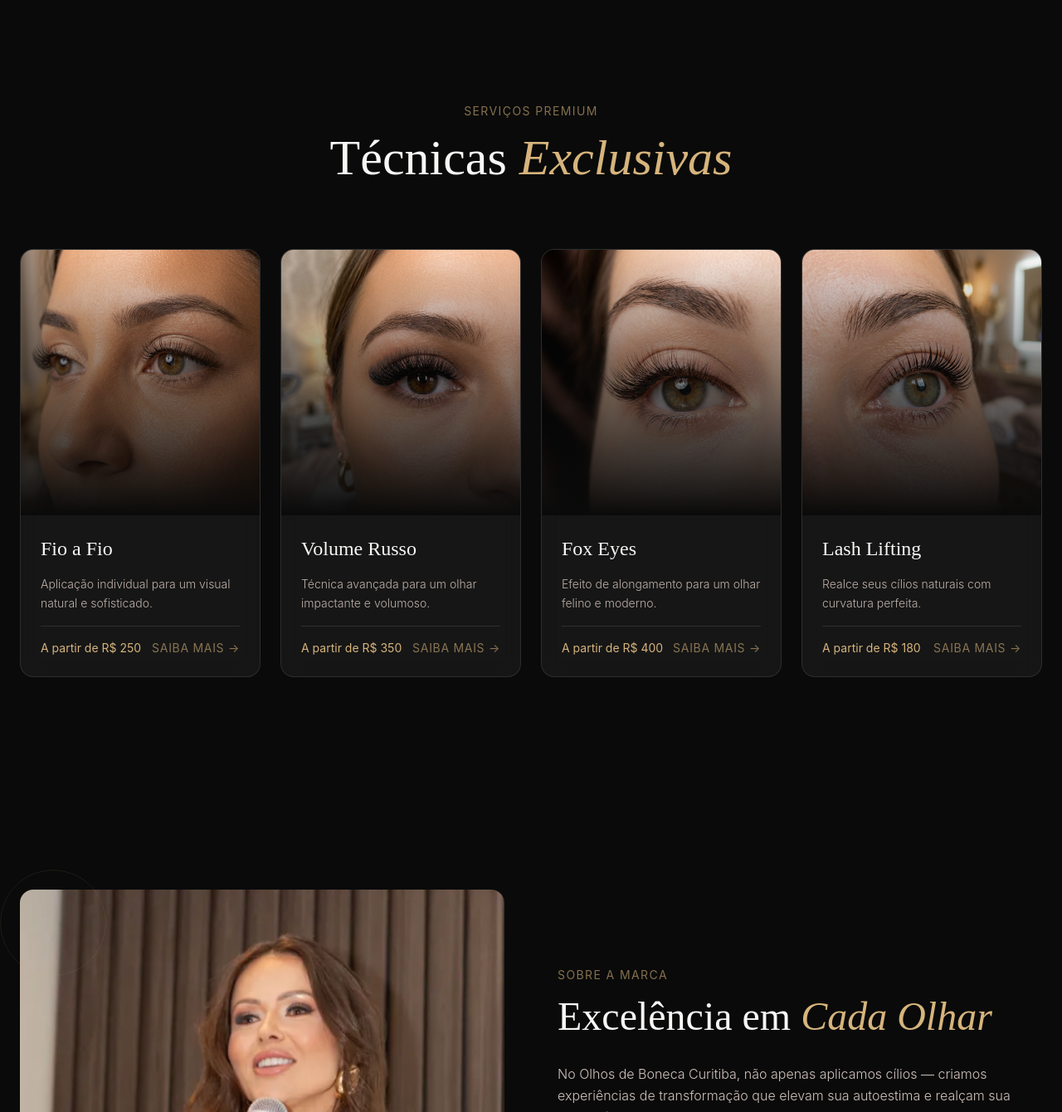
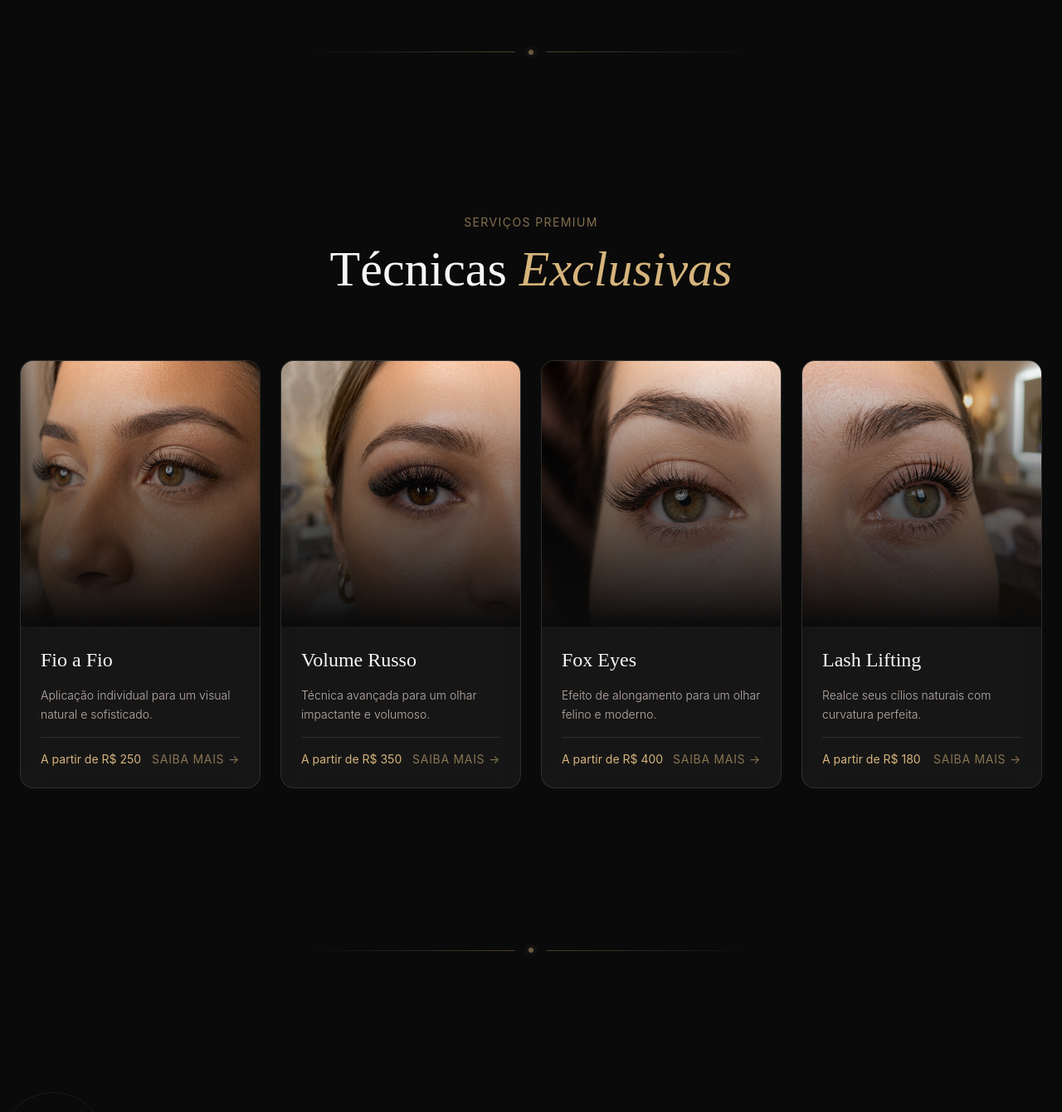
Before and after one commit to savioaraujoai/olhos-de-boneca, a Next.js app: page / in a window 1280 px wide. Shown: the part 1970-3310 px from the top of the page at 83% size. Built offline with nearby package versions, Linux system fonts and the light colour scheme.

Commit message:
feat: add elegant section separator and reduce spacing before final CTA

```diff
--- a/src/app/page.tsx
+++ b/src/app/page.tsx
@@ -10,6 +10,7 @@ import Testimonials from '@/components/Testimonials'
 import FinalCTA from '@/components/FinalCTA'
 import LocationMap from '@/components/LocationMap'
 import Footer from '@/components/Footer'
+import SectionSeparator from '@/components/SectionSeparator'
 
 export default function Home() {
   return (
@@ -17,11 +18,17 @@ export default function Home() {
       <Hero />
       <Marquee />
       <ScrollStorytelling />
+      <SectionSeparator />
       <Services />
+      <SectionSeparator />
       <AboutBrand />
+      <SectionSeparator />
       <Academy />
+      <SectionSeparator />
       <FormacaoProfissional />
+      <SectionSeparator />
       <Certificacoes />
+      <SectionSeparator />
       <Testimonials />
       <FinalCTA />
       <LocationMap />
--- a/src/components/FinalCTA.tsx
+++ b/src/components/FinalCTA.tsx
@@ -9,7 +9,7 @@ export default function FinalCTA() {
   const isInView = useInView(ref, { once: true, margin: "-100px" })
 
   return (
-    <section className="relative py-48 overflow-hidden">
+    <section className="relative pt-16 pb-32 md:pb-48 overflow-hidden">
       {/* Background with subtle animation */}
       <div className="absolute inset-0">
         <div className="absolute inset-0 bg-gradient-to-b from-deep-black via-deep-black/95 to-deep-black" />
--- /dev/null
+++ b/src/components/SectionSeparator.tsx
@@ -0,0 +1,9 @@
+export default function SectionSeparator() {
+  return (
+    <div className="w-full flex justify-center items-center py-12 md:py-16 bg-deep-black opacity-80">
+      <div className="w-[30%] max-w-[250px] h-px bg-gradient-to-r from-transparent to-champagne/40" />
+      <div className="w-1.5 h-1.5 rounded-full bg-champagne/60 mx-4 shadow-[0_0_8px_rgba(235,213,186,0.4)]" />
+      <div className="w-[30%] max-w-[250px] h-px bg-gradient-to-l from-transparent to-champagne/40" />
+    </div>
+  )
+}
--- a/src/components/Testimonials.tsx
+++ b/src/components/Testimonials.tsx
@@ -35,7 +35,7 @@ export default function Testimonials() {
   const isInView = useInView(ref, { once: true, margin: "-100px" })
 
   return (
-    <section id="depoimentos" className="py-32 bg-gradient-to-b from-deep-black to-deep-black/95 overflow-hidden">
+    <section id="depoimentos" className="pt-32 pb-16 bg-gradient-to-b from-deep-black to-deep-black/95 overflow-hidden">
       <div className="max-w-7xl mx-auto px-6">
         <motion.div
           ref={ref}
```
